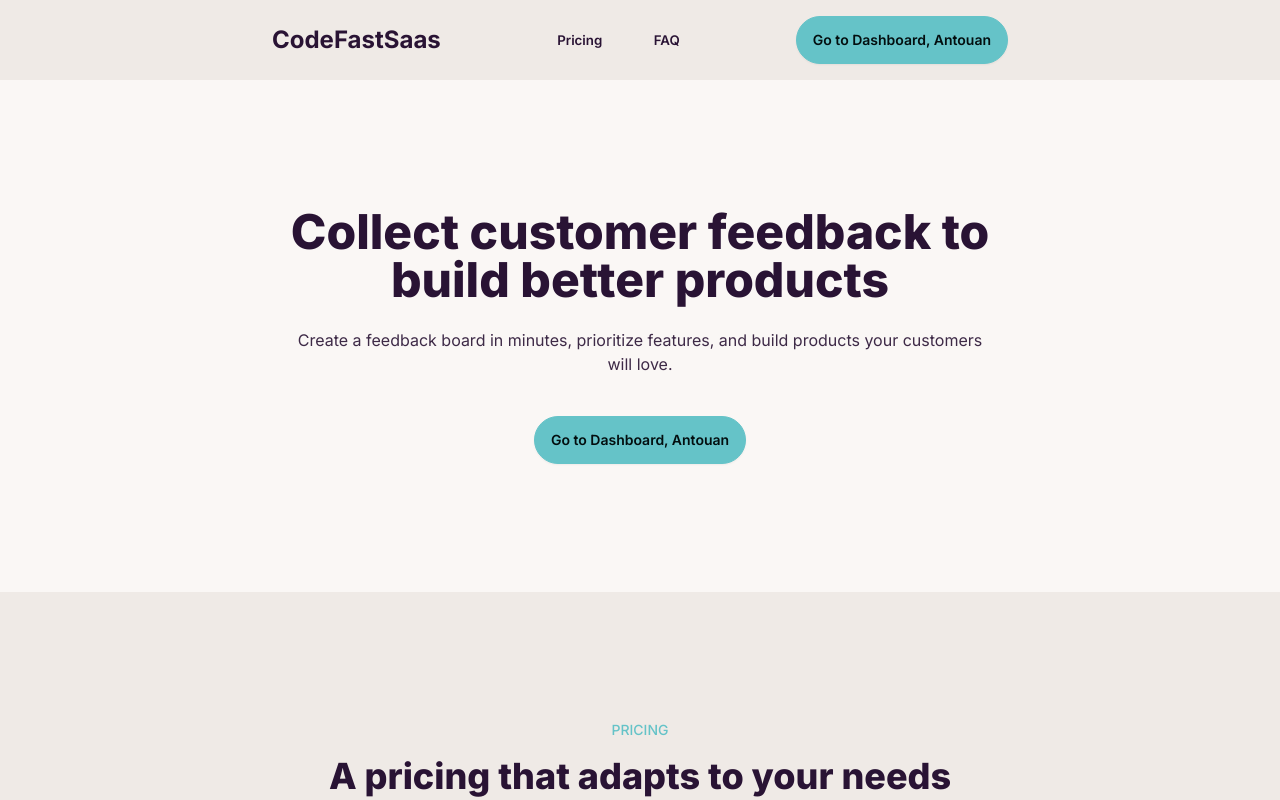
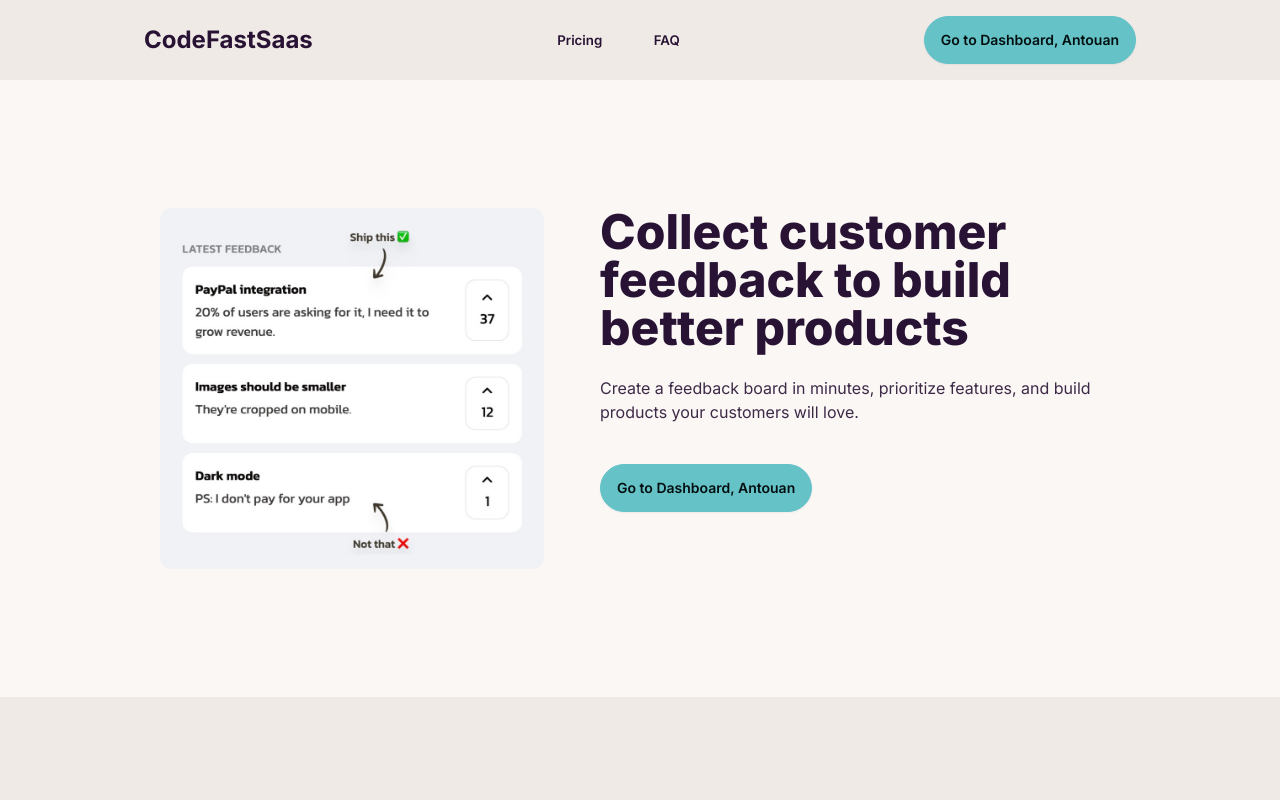
Before and after one commit to tonygiak/my-first-saas, a Next.js app: page / in a window 1280 px wide. Shown: the top 800 px of the page. Built offline with nearby package versions, Linux system fonts and the light colour scheme.

Commit message:
Added an image

```diff
--- a/app/page.js
+++ b/app/page.js
@@ -1,6 +1,8 @@
 import ButtonLogin from "@/components/ButtonLogin";
 import CheckIcon from "@/components/CheckIcon";
 import FAQItem from "@/components/FAQItem";
+import Image from "next/image";
+import productDemo from "./productDemo.jpeg";
 
 export default function Home() {
   const isLoggedIn = true;
@@ -33,7 +35,7 @@
     <main>
       {/* Header */}
       <section className="bg-base-200">
-        <div className="max-w-3xl mx-auto flex justify-between items-center p-4">
+        <div className="max-w-5xl mx-auto flex justify-between items-center p-4">
           <div className="text-2xl font-bold">CodeFastSaas</div>
           <div className="space-x-4 max-md:hidden">
             <a href="#pricing" className="btn btn-ghost">
@@ -54,7 +56,13 @@
         </div>
       </section>
       {/* Hero Section */}
-      <section className="text-center py-32 px-8 max-w-3xl mx-auto">
+      <section className="text-center lg:text-left py-32 px-8 max-w-5xl mx-auto flex flex-col lg:flex-row gap-14 items-center lg:items-start">
+        <Image
+          src={productDemo}
+          alt="Product Demo"
+          className="w-96 rounded-xl"
+        />
+        <div>
           <h1 className="text-4xl lg:text-5xl font-extrabold mb-6">
             Collect customer feedback to build better products
           </h1>
@@ -63,6 +71,7 @@
             products your customers will love.
           </div>
           <ButtonLogin isLoggedIn={isLoggedIn} name={name} />
+        </div>
       </section>
       {/* Pricing Section */}
       <section className="bg-base-200" id="pricing">
```
Also changed, not shown: app/productDemo.jpeg (added). Lines whose indentation alone changed are shown as unchanged.
